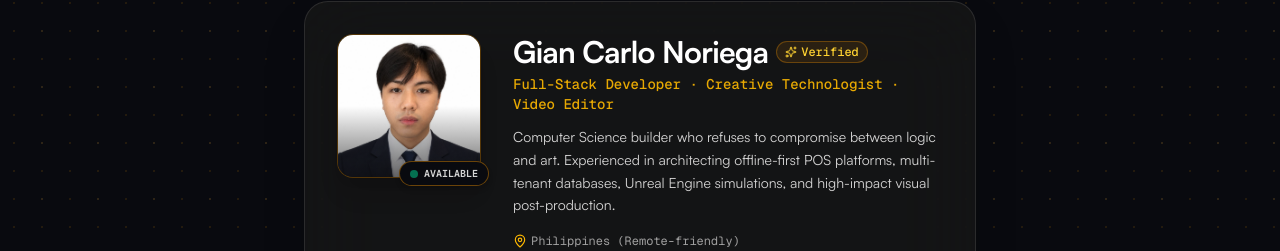
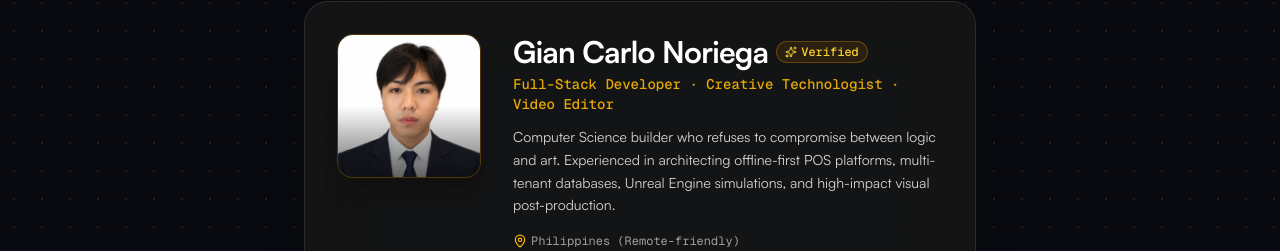
Before and after one commit to frogrest/Portfolio, a React (Vite) app: page / in a window 1280 px wide. Shown: the part 2051-2302 px from the top of the page. Built offline with nearby package versions, Linux system fonts and the light colour scheme.

Commit message:
style: remove available status indicator badge from profile avatar

```diff
--- a/src/components/react-bits/ProfileCard.tsx
+++ b/src/components/react-bits/ProfileCard.tsx
@@ -100,12 +100,6 @@ export const ProfileCard: React.FC<ProfileCardProps> = ({
                 className="w-full h-full object-cover object-center group-hover:scale-105 transition-transform duration-300"
               />
               <div className="absolute inset-0 bg-gradient-to-t from-black/60 via-transparent to-transparent pointer-events-none" />
-            </div>
-
-            {/* Online Indicator Badge */}
-            <div className="absolute -bottom-2 -right-2 px-2.5 py-1 rounded-full bg-[#090a0f] border border-amber-500/40 flex items-center gap-1.5 shadow-md">
-              <span className="w-2 h-2 rounded-full bg-emerald-400 animate-pulse" />
-              <span className="font-mono text-[10px] text-neutral-300 font-semibold uppercase">Available</span>
             </div>
           </div>
 
```
